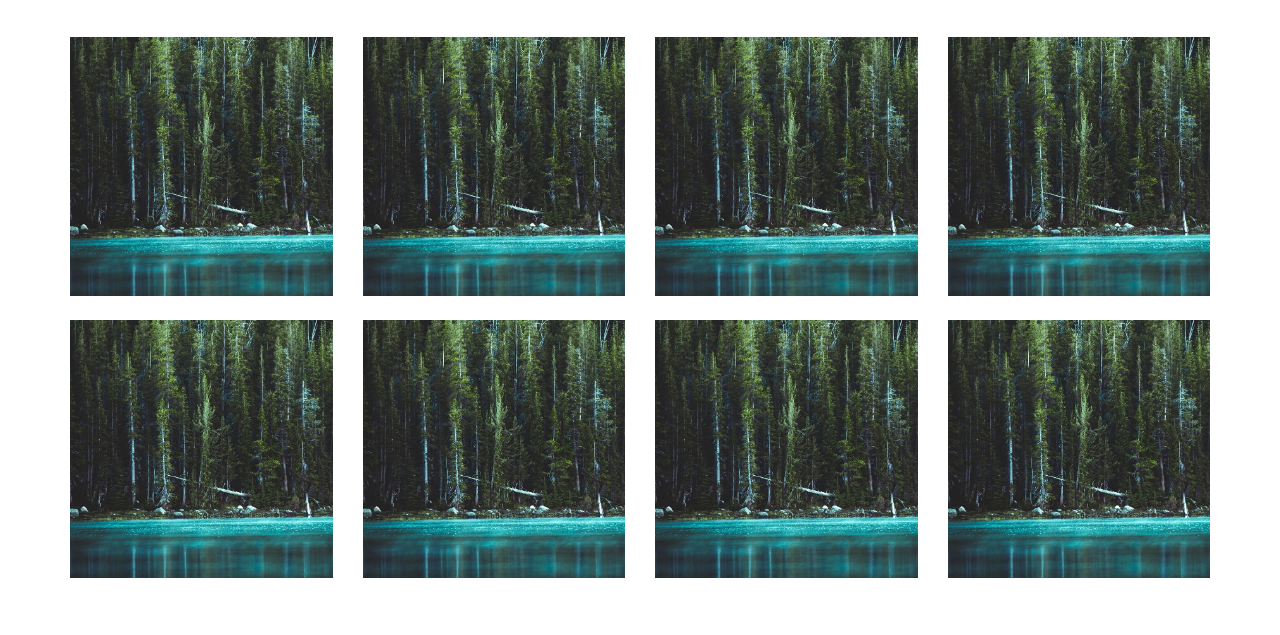
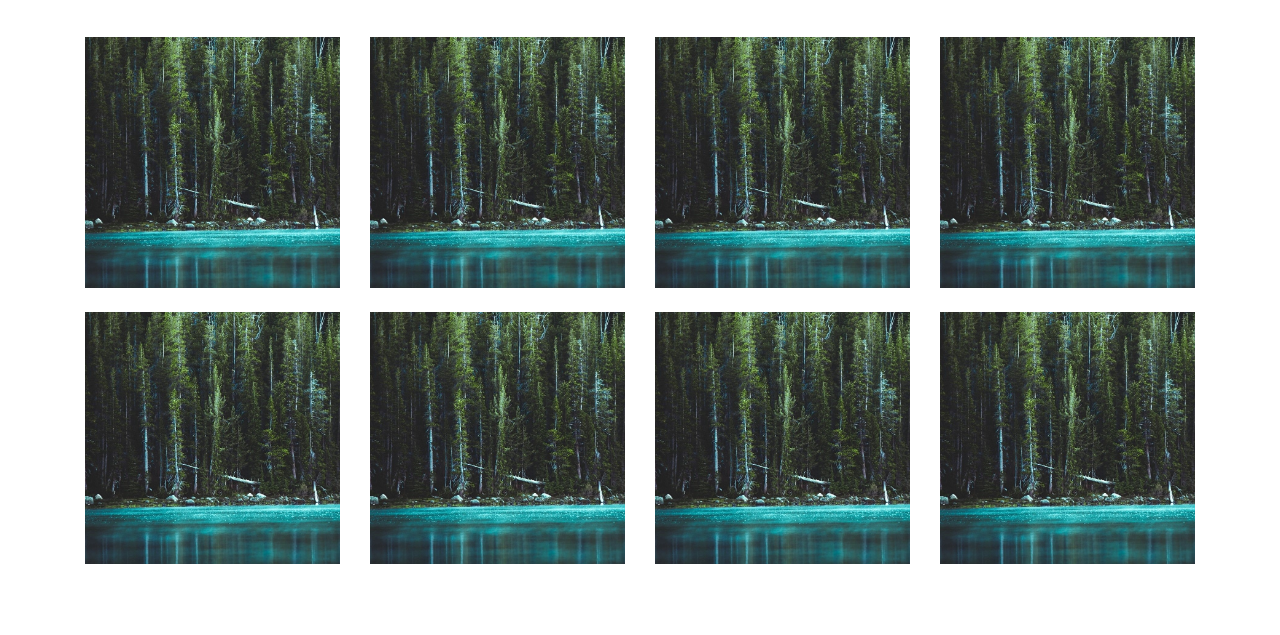
Before and after one commit to revaranka/revaranka.com, a plain HTML site: page food.html in a window 1280 px wide. Shown: the part 165-800 px from the top of the page. Drawn offline with nearby package versions, Linux system fonts and the light colour scheme; files whose address does not match are found by name.

Commit message:
Add files via upload

```diff
--- a/album.css
+++ b/album.css
@@ -30,11 +30,6 @@
 
 .jumbotron .container {
   width: 100%
-}
-
-.container {
-  padding-right: 0px;
-  padding-left: 0px;
 }
 
 .navbar {
@@ -82,8 +77,6 @@
 .content-details {
   position: absolute;
   text-align: center;
-  padding-left: 1em;
-  padding-right: 1em;
   width: 100%;
   top: 50%;
   left: 50%;
```
